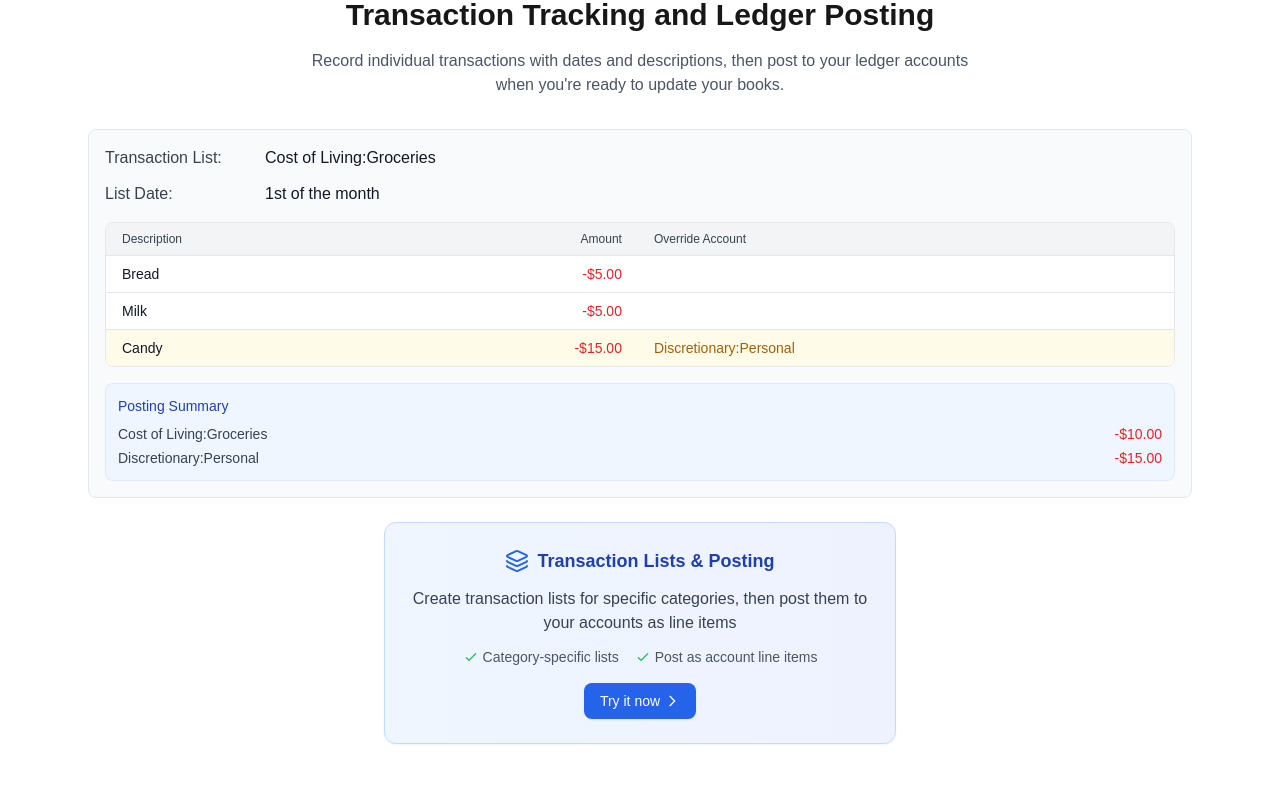
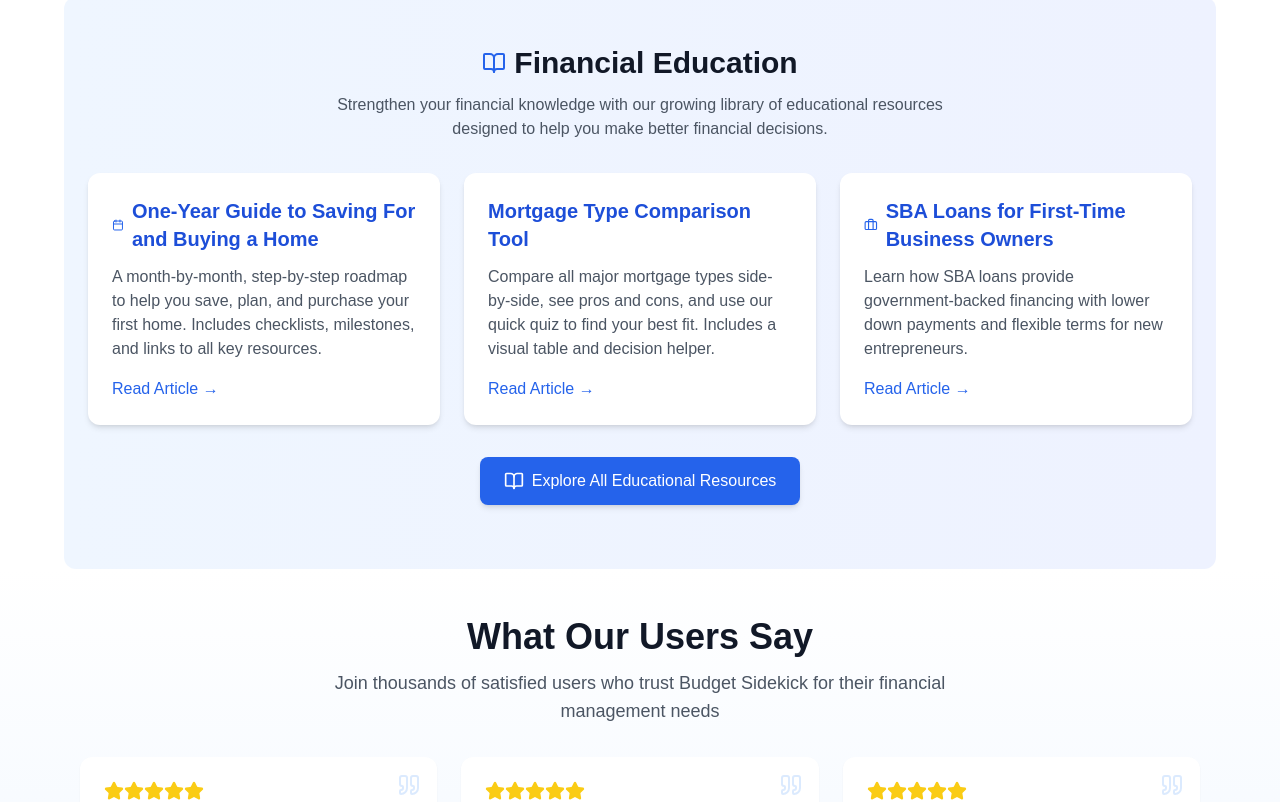
Before and after one commit to primordial-software-llc/budget-sidekick, a Next.js app: page / in a window 1280 px wide. Shown: the part 1080-1882 px from the top of the page. Built offline with nearby package versions, Linux system fonts and the light colour scheme.

Commit message:
Fix page order and checklist.

```diff
--- a/src/app/education/sba-loans-for-first-time-business-owners/ChecklistClient.js
+++ b/src/app/education/sba-loans-for-first-time-business-owners/ChecklistClient.js
@@ -97,15 +97,15 @@ export default function ChecklistClient() {
                       <div className="bg-blue-50 p-4 rounded-lg border border-blue-200">
               <p className="text-sm text-gray-700 mb-3">
                 <strong>Need help with working capital for orders?</strong><br/>
-              Consider SBA CAPLines for short-term financing to fulfill contracts and manage seasonal cash flow.
+                Consider SBA's Working Capital Pilot Program for short-term financing to fulfill contracts and manage seasonal cash flow.
               </p>
               <a
-              href="https://www.sba.gov/funding-programs/loans/sba-loan-programs/caplines"
+                href="https://www.sba.gov/funding-programs/loans/7a-loans"
                 target="_blank"
                 rel="noopener noreferrer"
                 className="text-blue-600 hover:text-blue-800 font-medium text-sm"
               >
-              Learn about SBA CAPLines →
+                Learn about SBA 7(a) Working Capital Options →
               </a>
             </div>
         </div>
--- a/src/app/page.js
+++ b/src/app/page.js
@@ -95,99 +95,6 @@ function SimpleLedgerDemo() {
   );
 }
 
-function TransactionDemo() {
-  return (
-    <div className="">
-      <div className="mb-4">
-        <div className="bg-gray-50 p-4 rounded-lg border border-gray-200">
-          <div className="flex flex-col space-y-3 mb-4">
-            <div className="flex items-center">
-              <div className="w-40 font-medium text-gray-700">Transaction List:</div>
-              <div className="text-gray-900">Cost of Living:Groceries</div>
-            </div>
-            <div className="flex items-center">
-              <div className="w-40 font-medium text-gray-700">List Date:</div>
-              <div className="text-gray-900">1st of the month</div>
-            </div>
-          </div>
-
-          <div className="overflow-hidden rounded-lg border border-gray-200">
-            <table className="min-w-full divide-y divide-gray-200">
-              <thead className="bg-gray-100">
-                <tr>
-                  <th className="px-4 py-2 text-left text-xs font-medium text-gray-700">Description</th>
-                  <th className="px-4 py-2 text-right text-xs font-medium text-gray-700 whitespace-nowrap">Amount</th>
-                  <th className="px-4 py-2 text-left text-xs font-medium text-gray-700">Override Account</th>
-                </tr>
-              </thead>
-              <tbody className="bg-white divide-y divide-gray-200">
-                <tr>
-                  <td className="px-4 py-2 text-sm text-gray-900">Bread</td>
-                  <td className="px-4 py-2 text-sm text-red-600 text-right whitespace-nowrap">-$5.00</td>
-                  <td className="px-4 py-2 text-sm text-gray-500"></td>
-                </tr>
-                <tr>
-                  <td className="px-4 py-2 text-sm text-gray-900">Milk</td>
-                  <td className="px-4 py-2 text-sm text-red-600 text-right whitespace-nowrap">-$5.00</td>
-                  <td className="px-4 py-2 text-sm text-gray-500"></td>
-                </tr>
-                <tr className="bg-yellow-50">
-                  <td className="px-4 py-2 text-sm text-gray-900">Candy</td>
-                  <td className="px-4 py-2 text-sm text-red-600 text-right whitespace-nowrap">-$15.00</td>
-                  <td className="px-4 py-2 text-sm text-yellow-700 truncate max-w-[120px] md:max-w-none">
-                    <span className="block truncate" title="Discretionary:Personal">Discretionary:Personal</span>
-                  </td>
-                </tr>
-              </tbody>
-            </table>
-          </div>
-
-          <div className="mt-4 p-3 bg-blue-50 rounded-lg border border-blue-100">
-            <h4 className="text-sm font-medium text-blue-800 mb-2">Posting Summary</h4>
-            <div className="space-y-1">
-              <div className="flex justify-between text-sm">
-                <span className="text-gray-700">Cost of Living:Groceries</span>
-                <span className="text-red-600 font-medium">-$10.00</span>
-              </div>
-              <div className="flex justify-between text-sm">
-                <span className="text-gray-700">Discretionary:Personal</span>
-                <span className="text-red-600 font-medium">-$15.00</span>
-              </div>
-            </div>
-          </div>
-        </div>
-      </div>
-
-      <div className="flex items-center justify-center mt-6">
-        <div className="text-center p-6 bg-gradient-to-r from-blue-50 to-indigo-50 border border-blue-200 rounded-xl max-w-lg shadow-sm">
-          <div className="flex items-center justify-center mb-3">
-            <LayersIcon className="w-6 h-6 text-blue-600 mr-2" />
-            <h4 className="text-lg font-semibold text-blue-800">Transaction Lists & Posting</h4>
-          </div>
-          <p className="text-gray-700 mb-3">Create transaction lists for specific categories, then post them to your accounts as line items</p>
-          <div className="flex items-center justify-center gap-4 text-sm text-gray-600 flex-wrap mb-4">
-            <div className="flex items-center">
-              <svg className="w-4 h-4 text-green-500 mr-1" fill="none" stroke="currentColor" viewBox="0 0 24 24" xmlns="http://www.w3.org/2000/svg"><path strokeLinecap="round" strokeLinejoin="round" strokeWidth="2" d="M5 13l4 4L19 7"></path></svg>
-              <span>Category-specific lists</span>
-            </div>
-            <div className="flex items-center">
-              <svg className="w-4 h-4 text-green-500 mr-1" fill="none" stroke="currentColor" viewBox="0 0 24 24" xmlns="http://www.w3.org/2000/svg"><path strokeLinecap="round" strokeLinejoin="round" strokeWidth="2" d="M5 13l4 4L19 7"></path></svg>
-              <span>Post as account line items</span>
-            </div>
-          </div>
-          <Link
-            href="/dashboard"
-            className="inline-flex items-center px-4 py-2 bg-blue-600 text-white font-medium rounded-lg hover:bg-blue-700 shadow-sm transition-colors text-sm"
-          >
-            <span>Try it now</span>
-            <svg className="w-4 h-4 ml-1" fill="none" stroke="currentColor" viewBox="0 0 24 24" xmlns="http://www.w3.org/2000/svg"><path strokeLinecap="round" strokeLinejoin="round" strokeWidth="2" d="M9 5l7 7-7 7"></path></svg>
-          </Link>
-        </div>
-      </div>
-    </div>
-  );
-}
-
 function Home() {
   return (
     <>
@@ -257,14 +164,6 @@ function Home() {
             </div>
           </div>
 
-          <div className="max-w-6xl mx-auto px-6 pb-16">
-            <h2 className="text-3xl font-bold text-center mb-4">Transaction Tracking and Ledger Posting</h2>
-            <p className="text-gray-600 text-center mb-8 max-w-2xl mx-auto">
-              Record individual transactions with dates and descriptions, then post to your ledger accounts when you're ready to update your books.
-            </p>
-            <TransactionDemo />
-          </div>
-
           {/* Financial Education Section */}
           <div className="max-w-6xl mx-auto px-6 pb-16 bg-gradient-to-r from-blue-50 to-indigo-50 py-12 rounded-xl">
             <div className="text-center mb-8">
@@ -279,9 +178,9 @@ function Home() {
             </div>
 
             <div className="grid grid-cols-1 md:grid-cols-3 gap-6 mb-8">
-              {educationContent.articles
-                .sort((a, b) => new Date(b.date) - new Date(a.date))
-                .slice(0, 3)
+              {['one-year-homebuying-guide', 'mortgage-type-comparison-tool', 'sba-loans-for-first-time-business-owners']
+                .map(id => educationContent.articles.find(article => article.id === id))
+                .filter(Boolean)
                 .map((article) => {
                   const IconComponent = iconMap[article.icon];
                   return (
--- a/src/data/education-content.json
+++ b/src/data/education-content.json
@@ -600,7 +600,14 @@
       "title": "SBA Loans for First-Time Business Owners",
       "description": "Learn how SBA loans provide government-backed financing with lower down payments and flexible terms for new entrepreneurs.",
       "icon": "Briefcase",
-      "date": "2025-06-16"
+      "date": "2025-07-26"
+    },
+    {
+      "id": "sba-7a-loans-vs-business-credit-lines",
+      "title": "SBA 7(a) Loans vs. Business Credit Lines: Which Is Right for You?",
+      "description": "Compare government-backed SBA financing with conventional business credit lines from major lenders. Understand terms, eligibility, and costs to make the best choice for your business.",
+      "icon": "Scale",
+      "date": "2025-07-26"
     }
   ]
 }
```
Lines whose indentation alone changed are shown as unchanged.
